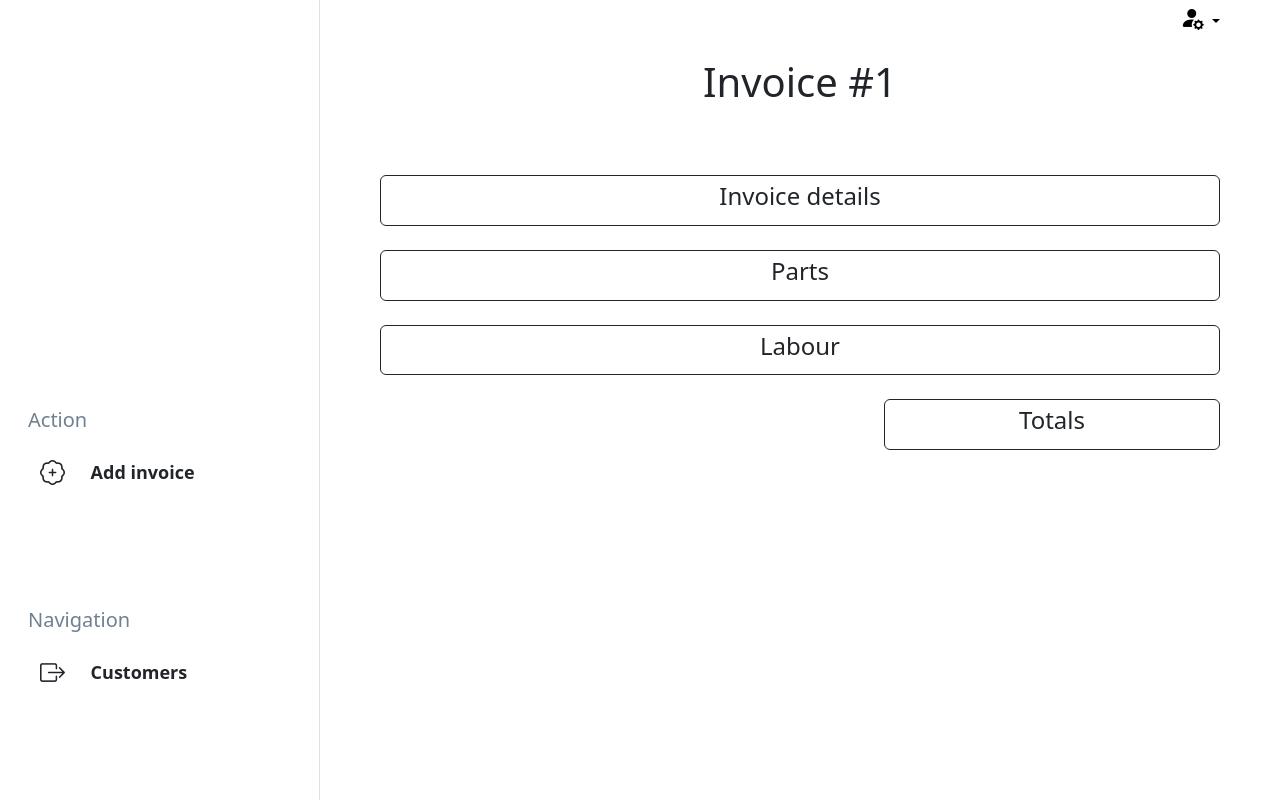
After one commit to rhysjj111/invoice_dashboard_cont., a Django app: template invoice/templates/invoice/invoice_summary.html in a window 1280 px wide. The commit adds this page. Run offline with Django 4.2, Linux system fonts and the light colour scheme; the template is opened without the code that fills it: most values are stand-ins (such as "Sample title", 1, 10 or a date in 2020).

Commit message:
Edit invoice_list table; take it down to two columns on screens smaller than large. Add invoice_summary page and populate with layout for information of individual invoices.

```diff
--- /dev/null
+++ b/invoice/static/invoice/css/invoice.css
@@ -0,0 +1,7 @@
+#collapseTotalsDetails .card-body{
+  width: 232px;
+}
+
+p{
+  margin: 0;
+}
--- /dev/null
+++ b/invoice/templates/invoice/invoice_summary.html
@@ -0,0 +1,136 @@
+{% extends "base_dashboard.html" %}
+{% load static %}
+
+{% block css %}
+{{block.super}}
+    <link rel="stylesheet" href="{% static 'invoice/css/invoice.css' %}">
+{% endblock %}
+
+{% block page_title %}Invoice #{{invoice.invoice_number}}{% endblock %}
+
+{% block page_heading %}Invoice #{{invoice.invoice_number}}{% endblock %}
+
+{% block dashboard_content %}
+
+    <div class="invoice-container">
+        <div class="mb-4">
+            <button class="btn btn-outline-dark invoice-summary-button w-100" type="button" data-bs-toggle="collapse"
+                data-bs-target="#collapseInvoiceDetails" aria-expanded="false" aria-controls="collapseInvoiceDetails">
+                <h4>Invoice details</h4>
+            </button>
+            <div class="collapse" id="collapseInvoiceDetails">
+                <div class="card p-lg-5 card-body">
+                    <div class="container-fluid">
+                        <div class="row">
+                            <div class="col-10 p-0">
+                                <p>
+                                    Customer name: David Jones<br>
+                                    Vehicle: YK15 GFE<br>
+                                    Mileage: 31000<br>
+                                    Date in: 31/01/2023
+                                </p>
+                            </div>
+                            <div class="col-2 p-0 d-flex justify-content-end">
+                                <p class=" m-0"><i class="bi bi-pencil-square "></i></p>
+                            </div>
+                        </div>
+                    </div>
+                </div>
+            </div>
+        </div>
+
+        <div class="mb-4">
+            <button class="btn btn-outline-dark invoice-summary-button w-100" type="button" data-bs-toggle="collapse"
+                data-bs-target="#collapsePartsDetails" aria-expanded="false" aria-controls="collapsePartsDetails">
+                <h4>Parts</h4>
+            </button>
+            <div class="collapse" id="collapsePartsDetails">
+                <div class="card card-body">
+                    <div class="container-fluid">
+                        <div class="row">
+                            <div class="col-10 p-0 d-flex align-items-center">
+                                <a class="part-specifics-collapse" role="button" data-bs-toggle="collapse"
+                                    data-bs-target="#collapsePart_X_Specifics" aria-expanded="false"
+                                    aria-controls="collapsePart_X_Specifics">
+                                    <!-- replace X with {{item.id}} -->
+                                    <h5 class="d-inline align-middle h-100">Oil filter</h5>
+                                </a>
+                            </div>
+                            <div class="col-2 p-0 d-flex justify-content-end"><i class="bi bi-pencil-square "></i></div>
+                        </div>
+                    </div>
+
+                    <div class="collapse" id="collapsePart_X_Specifics">
+                        <div class="card card-body item-specifics-container">
+                            <p>
+                                Cost: part.cost<br>
+                                Price: part.cost<br>
+                                Qty: part.quantity<br>
+                            </p>
+                        </div>
+                    </div>
+                </div>
+            </div>
+        </div>
+
+        <div class="mb-4">
+            <button class="btn btn-outline-dark invoice-summary-button w-100" type="button" data-bs-toggle="collapse"
+                data-bs-target="#collapseLabourDetails" aria-expanded="false" aria-controls="collapseLabourDetails">
+                <h4>Labour</h4>
+            </button>
+            <div class="collapse" id="collapseLabourDetails">
+                <div class="card card-body">
+                    <div class="container-fluid">
+                        <div class="row">
+                            <div class="col-10 p-0 d-flex align-items-center">
+                                <a class="part-specifics-collapse" role="button" data-bs-toggle="collapse"
+                                    data-bs-target="#collapseLabour_X_Specifics" aria-expanded="false"
+                                    aria-controls="collapseLabour_X_Specifics">
+                                    <!-- replace X with {{item.id}} -->
+                                    <h5>Replace LH l asdfasbar link</h5>
+                                </a>
+                            </div>
+                            <div class="col-2 p-0 d-flex justify-content-end"><i class="bi bi-pencil-square"></i></div>
+                        </div>
+                    </div>
+
+                    <div class="collapse" id="collapseLabour_X_Specifics">
+                        <div class="card card-body item-specifics-container">
+                            <p>
+                                Hours: labour.cost<br>
+                                Price: labour.price * hours<br>
+                                Description: dasdfsadfasdfsa dfasdfasdfsadfsadfsadfasdfsadfsadfasdf sadfsadfsadfsadf<br>
+                            </p>
+                        </div>
+                    </div>
+                </div>
+            </div>
+        </div>
+
+        <div class="row">
+            <div class="col-12 col-lg-5 offset-lg-7 ">
+                <p>
+                    <button class="btn btn-outline-dark invoice-summary-button w-100" type="button"
+                        data-bs-toggle="collapse" data-bs-target="#collapseTotalsDetails" aria-expanded="false"
+                        aria-controls="collapseTotalsDetails">
+                        <h4>Totals</h4>
+                    </button>
+                </p>
+                <div>
+                    <div class="collapse collapse-horizontal" id="collapseTotalsDetails">
+                        <div class="card card-body">
+                            <p>
+                                Parts: parts.subtotal<br>
+                                Labour: labour.subtotal<br>
+                                Subtotal: x <br>
+                                VAT: 20 %<br>
+                                Total: x
+                            </p>
+                        </div>
+                    </div>
+                </div>
+            </div>
+        </div>
+    </div>
+
+{% endblock %}
--- a/invoice/urls.py
+++ b/invoice/urls.py
@@ -3,5 +3,5 @@ from . import views
 
 urlpatterns = [
     path('', views.invoice_list, name='invoice_list'),
-    path('invoice', views.invoice, name='invoice'),
+    path('invoice', views.invoice_summary, name='invoice'),
 ]
--- a/invoice/views.py
+++ b/invoice/views.py
@@ -11,7 +11,7 @@ def invoice_list(request):
     return render(request, 'invoice/invoice_list.html', context)
 
 
-def invoice(request):
+def invoice_summary(request):
     """A view to return a single-invoice view"""
     previous_url = 'invoice_list'
     delete_url = 'invoice_list'
@@ -19,4 +19,4 @@ def invoice(request):
         'previous_url': 'invoice_list',
         'delete_url': delete_url,
     }
-    return render(request, 'invoice/invoice.html', context)
+    return render(request, 'invoice/invoice_summary.html', context)
--- a/login/templates/login/index.html
+++ b/login/templates/login/index.html
@@ -3,7 +3,7 @@
 
 {% block css %}
 {{ block.super }}
-<link rel="stylesheet" href="{% static 'login/css/login.css' %}">
+    <link rel="stylesheet" href="{% static 'login/css/login.css' %}">
 {% endblock %}
 
 {% block page_title %}Login{% endblock %}
--- a/static/css/base.css
+++ b/static/css/base.css
@@ -5,6 +5,11 @@ html {
 
 a{
     color: black;
+    text-decoration: none;
+}
+
+i{
+    font-size: 25px;
 }
 
 .heading-row{
@@ -27,11 +32,12 @@ a{
 }
 
 .card{
-    border-width: 0.25px;
+    border: 0;
 }
 
 .card-header{
     background-color: white;
+    border: 0;
 }
 .menu-title{
     color: slategrey;
--- a/templates/base_dashboard.html
+++ b/templates/base_dashboard.html
@@ -19,7 +19,7 @@
                 <div class="card-header">
                   <h5 class="card-title menu-title">Action</h5>
                 </div>
-                  <div class="card-body">
+                <div class="card-body p-0 ms-3">
                   <a href="" class="btn side-menu-link"><i class="bi bi-patch-plus"></i> <span>Add invoice</span></a>
                 </div>
               </div>
@@ -32,7 +32,7 @@
                 <div class="card-header">
                   <h5 class="card-title menu-title">Navigation</h5>
                 </div>
-                  <div class="card-body">
+                <div class="card-body p-0 ms-3">
                   <a href="" class="btn side-menu-link"><i class="bi bi-box-arrow-right"></i><span>Customers</span></a>
                 </div>
               </div>
@@ -42,7 +42,7 @@
       </div>
 
       <!-- DASHBOARD MAIN CONTENT -->
-        <div class="col-lg-9 dashboard-outer">
+      <div class="col-lg-9 dashboard-outer pb-3 px-lg-5">
 
           <!-- header  -->
           <header class="container-fluid header-container">
```
Also changed, not shown: invoice/templates/invoice/invoice.html (deleted, +0 -62 lines), invoice/templates/invoice/invoice_list.html (+19 -14 lines), README.md, invoice/static/css/invoice/invoice.css (deleted). Lines whose indentation alone changed are shown as unchanged.
